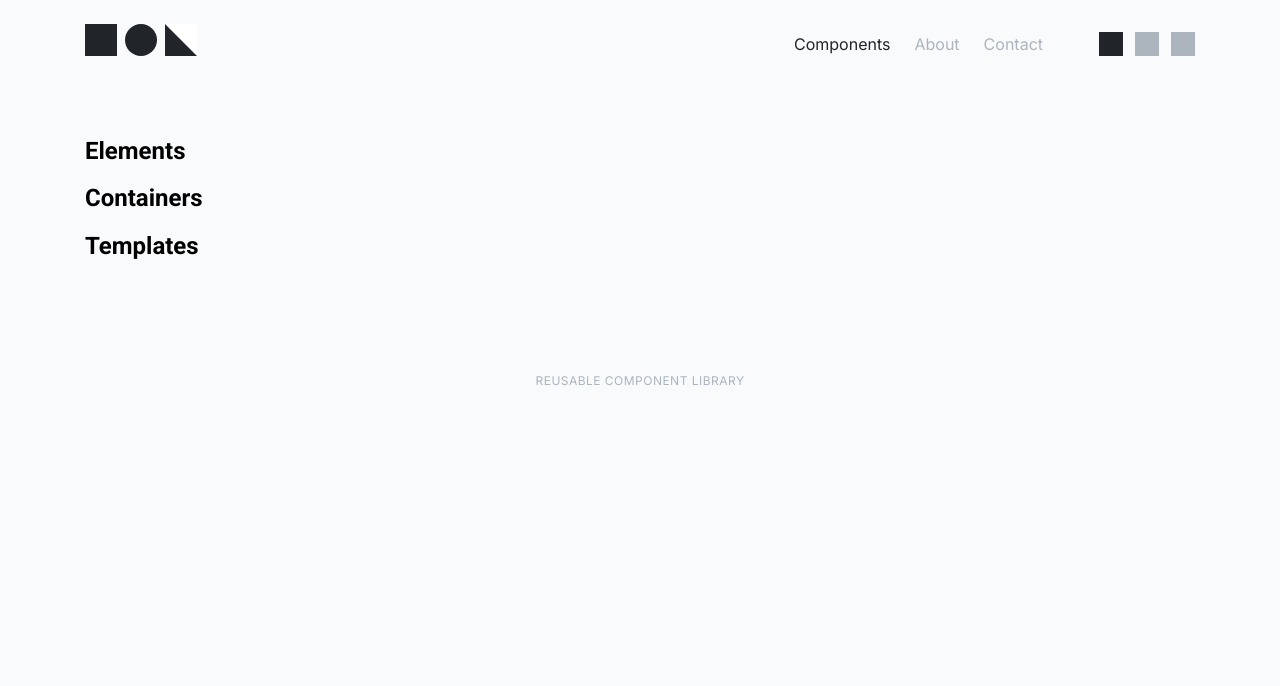
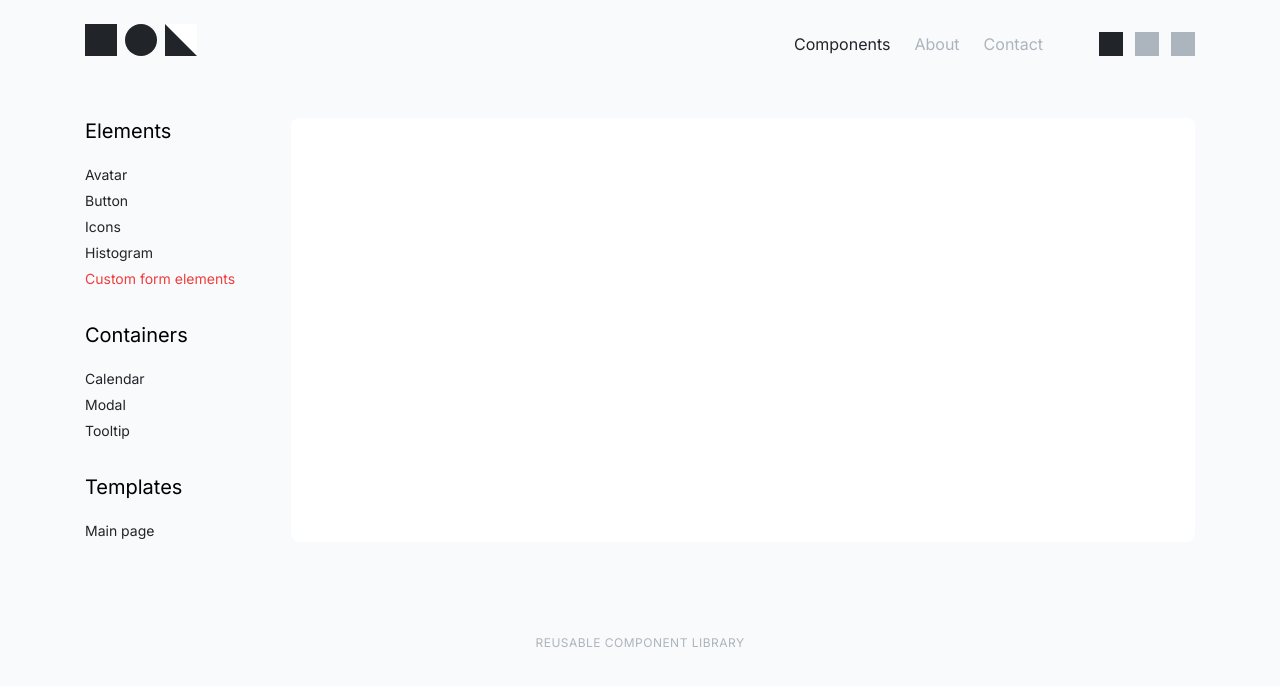
Before and after one commit to js-tasks-ru/htmlcss-20230911-4_dvshapkin, a website: page pages/template.html in a window 1280 px wide. Drawn offline with Linux system fonts and the light colour scheme.

Commit message:
inner-page

```diff
--- a/components/page/inner-page.css
+++ b/components/page/inner-page.css
@@ -18,12 +18,49 @@ body {
   grid-area: header;
 }
 
-.aside {
+.asideMenu {
   grid-area: aside;
+
+  display: flex;
+  flex-direction: column;
+  gap: 32px;
 }
 
-.content {
+.asideMenu__submenu {
+  display: flex;
+  flex-direction: column;
+  gap: 4px;
+}
+
+.asideMenu__title {
+  margin: 0 0 16px;
+  font-family: Inter;
+  font-size: 20px;
+  font-style: normal;
+  font-weight: 400;
+  line-height: 26px;
+}
+
+.asideMenu__item {
+  text-decoration: none;
+  color: var(--black);
+
+  font-family: Inter;
+  font-size: 14px;
+  font-style: normal;
+  font-weight: 400;
+  line-height: 22px;
+}
+
+.asideMenu__item_active {
+  color: var(--red);
+}
+
+.componentArea {
   grid-area: main;
+
+  border-radius: 8px;
+  background: var(--white);
 }
 
 .footer {
--- a/pages/template.html
+++ b/pages/template.html
@@ -30,12 +30,27 @@
         </div>
       </div>
     </header>
-    <aside class="aside">
-      <h2>Elements</h2>
-      <h2>Containers</h2>
-      <h2>Templates</h2>
+    <aside class="asideMenu">
+      <nav class="asideMenu__submenu">
+        <h2 class="asideMenu__title">Elements</h2>
+        <a class="asideMenu__item" href="#">Avatar</a>
+        <a class="asideMenu__item" href="#">Button</a>
+        <a class="asideMenu__item" href="#">Icons</a>
+        <a class="asideMenu__item" href="#">Histogram</a>
+        <a class="asideMenu__item asideMenu__item_active" href="#">Custom form elements</a>
+      </nav>
+      <nav class="asideMenu__submenu">
+        <h2 class="asideMenu__title">Containers</h2>
+        <a class="asideMenu__item" href="#">Calendar</a>
+        <a class="asideMenu__item" href="#">Modal</a>
+        <a class="asideMenu__item" href="#">Tooltip</a>
+      </nav>
+      <nav class="asideMenu__submenu">
+        <h2 class="asideMenu__title">Templates</h2>
+        <a class="asideMenu__item" href="#">Main page</a>
+      </nav>
     </aside>
-    <main class="content"></main>
+    <main class="componentArea"></main>
     <footer class="footer">
       <h3 class="footer__title_upper">Reusable component library</h3>
     </footer>
```
